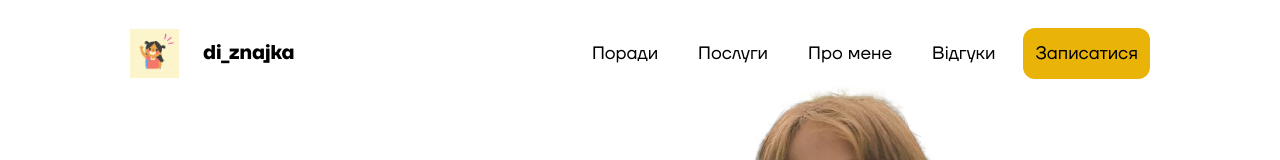
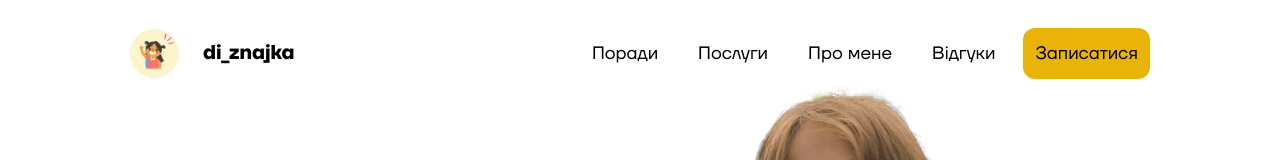
Before and after one commit to Vladipz/di_znajka, an Angular app: page / in a window 1280 px wide. Shown: the top 160 px of the page. Built offline with nearby package versions, Linux system fonts and the light colour scheme.

Commit message:
fix logo

```diff
--- a/src/app/sections/nav-bar/nav-bar.component.html
+++ b/src/app/sections/nav-bar/nav-bar.component.html
@@ -2,7 +2,7 @@
   <nav class="max-container flex items-center justify-between">
     <div class="flex items-center rounded-full">
       <a href="/">
-        <img src="/assets/images/logo.jpg" alt="logo" height="49" width="49" />
+        <img class="rounded-full" src="/assets/images/logo.jpg" alt="logo" height="49" width="49" />
       </a>
       <h1 class="ml-6 text-xl font-bold">di_znajka</h1>
     </div>
```
